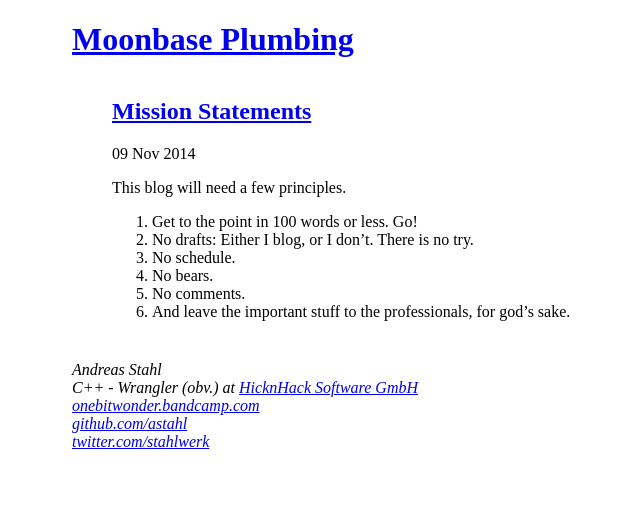
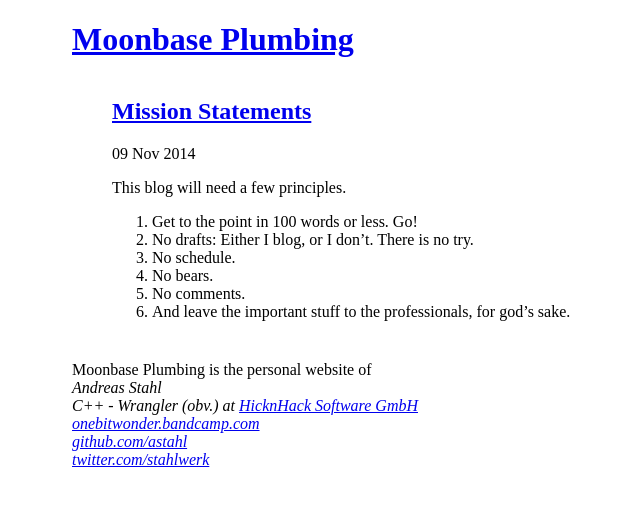
Before and after one commit to astahl/astahl.github.io, a Jekyll site: the page built from index.html, in a window 1280 px wide. Shown: the top 506 px of the page, without its empty margins (56-696 px from the left). Built offline with Jekyll 4.4.1, drawn with Linux system fonts in a browser that asks for light colours; Markdown is read by kramdown in place of the engine named in the settings.

Commit message:
demake/update

```diff
--- a/_layouts/default.html
+++ b/_layouts/default.html
@@ -17,6 +17,7 @@
           {{ content }}
 
           <footer>
+            Moonbase Plumbing is the personal website of
             <address>
                 Andreas Stahl<br />
                 C++ - Wrangler (obv.) at <a href="http://www.hicknhack.com">HicknHack Software GmbH</a><br />
```
